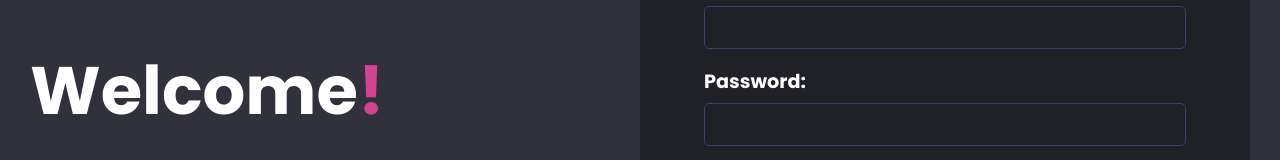
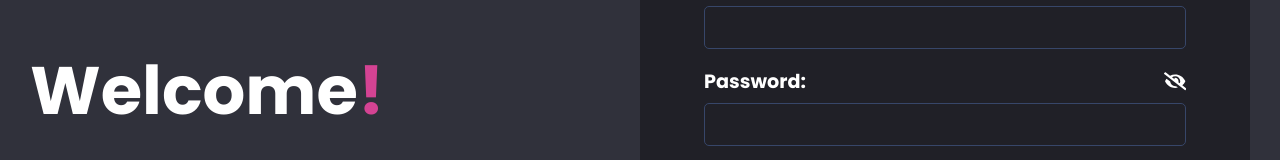
Before and after one commit to sava-stanchev/ridepal-playlist-generator, a React (Create React App) app in the folder client/: page /login in a window 1280 px wide. Shown: the part 159-319 px from the top of the page. Built offline with nearby package versions, Linux system fonts and the light colour scheme.

Commit message:
password visiblity logic refactor

```diff
--- a/client/src/pages/Login.jsx
+++ b/client/src/pages/Login.jsx
@@ -1,6 +1,7 @@
 import { useContext, useState } from "react";
 import { useHistory } from "react-router-dom";
 import { HOST } from "../common/constants";
+import { FaEyeSlash, FaEye } from "react-icons/fa";
 import decode from "jwt-decode";
 import { AuthContext } from "../providers/auth-context";
 import AlertModal from "../components/AlertModal";
@@ -14,6 +15,7 @@ const Login = () => {
     username: "",
     password: "",
   });
+  const [showPassword, setShowPassword] = useState(false);
 
   const handleInputChange = (e) => {
     const { name, value } = e.target;
@@ -52,6 +54,10 @@ const Login = () => {
     body: JSON.stringify(formData),
   });
 
+  const togglePasswordVisibility = () => {
+    setShowPassword(!showPassword);
+  };
+
   return (
     <section className="input-page">
       <AlertModal
@@ -78,13 +84,21 @@ const Login = () => {
         <div className="input-group">
           <label htmlFor="password">Password:</label>
           <input
-            type="password"
+            type={showPassword ? "text" : "password"}
             id="password"
             name="password"
             value={formData.password}
             onChange={handleInputChange}
             aria-required="true"
           />
+          <button
+            type="button"
+            className="password-visibility-toggle"
+            onClick={togglePasswordVisibility}
+            aria-label="Toggle password visibility"
+          >
+            {showPassword === false ? <FaEyeSlash /> : <FaEye />}
+          </button>
         </div>
         <div className="input-group">
           <button
--- a/client/src/pages/Register.jsx
+++ b/client/src/pages/Register.jsx
@@ -77,12 +77,8 @@ const Register = () => {
     body: JSON.stringify(formData),
   });
 
-  const showThePassword = () => {
-    if (showPassword === false) {
-      setShowPassword(true);
-    } else {
-      setShowPassword(false);
-    }
+  const togglePasswordVisibility = () => {
+    setShowPassword(!showPassword);
   };
 
   return (
@@ -138,7 +134,7 @@ const Register = () => {
         <div className="input-group">
           <label htmlFor="password">Password:</label>
           <input
-            type={showPassword === false ? "password" : "text"}
+            type={showPassword ? "text" : "password"}
             id="password"
             name="password"
             value={formData.password}
@@ -149,7 +145,7 @@ const Register = () => {
           <button
             type="button"
             className="password-visibility-toggle"
-            onClick={() => showThePassword()}
+            onClick={togglePasswordVisibility}
             aria-label="Toggle password visibility"
           >
             {showPassword === false ? <FaEyeSlash /> : <FaEye />}
```
